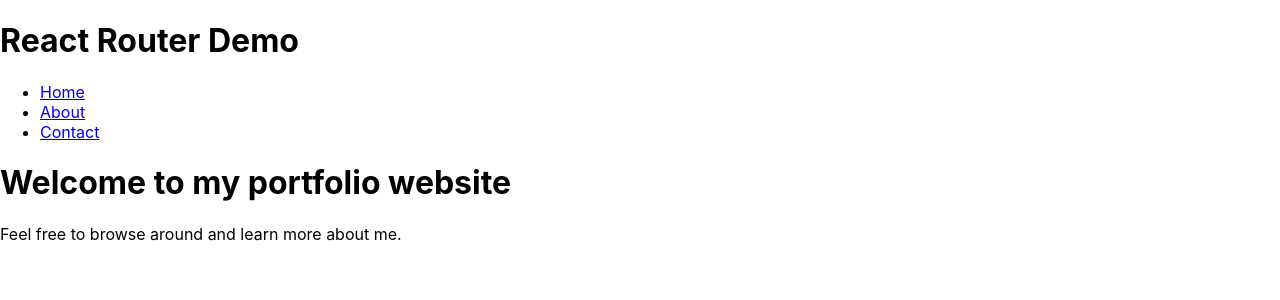
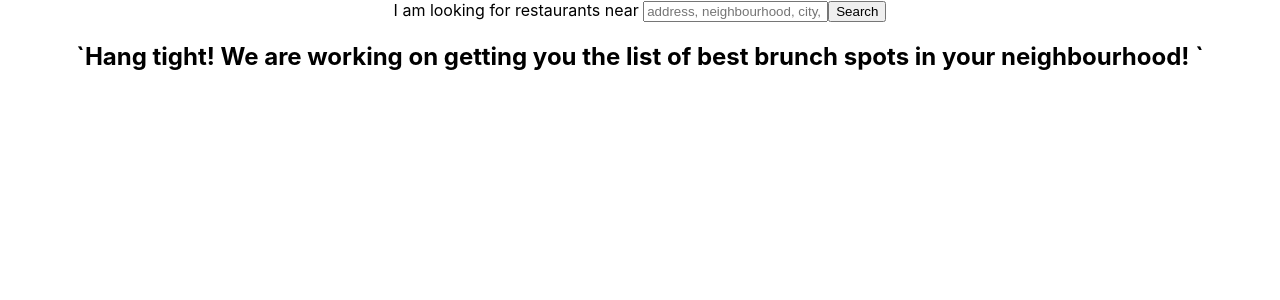
Before and after one commit to MakoMitsuki/plaidypus-yelp, a React (Create React App) app in the folder plaidypus-yelp/: page / in a window 1280 px wide. Shown: the top 300 px of the page. Built offline with nearby package versions, Linux system fonts and the light colour scheme.

Commit message:
working search by location

```diff
--- a/plaidypus-yelp/package.json
+++ b/plaidypus-yelp/package.json
@@ -2,10 +2,12 @@
   "name": "plaidypus-yelp",
   "version": "0.1.0",
   "private": true,
+  "proxy": "http://localhost:3001",
   "dependencies": {
     "@testing-library/jest-dom": "^5.11.10",
     "@testing-library/react": "^11.2.6",
     "@testing-library/user-event": "^12.8.3",
+    "axios": "^0.21.1",
     "react": "^17.0.2",
     "react-dom": "^17.0.2",
     "react-router-dom": "^5.2.0",
--- a/plaidypus-yelp/src/App.js
+++ b/plaidypus-yelp/src/App.js
@@ -1,52 +1,16 @@
+import React, { Component } from 'react';
 import './App.css';
-import { NavLink, Switch, Route } from 'react-router-dom';
+import { ResultsList } from './components/ResultsList.js';
 
-const App = () => (
-  <div className='app'>
-    <h1>React Router Demo</h1>
-    <Navigation />
-    <Main />
-  </div>
-);
+class App extends Component {
 
-const Navigation = () => (
-  <nav>
-    <ul>
-      <li><NavLink exact activeClassName="current" to='/'>Home</NavLink></li>
-      <li><NavLink exact activeClassName="current" to='/about'>About</NavLink></li>
-      <li><NavLink exact activeClassName="current" to='/contact'>Contact</NavLink></li>
-    </ul>
-  </nav>
-);
-
-const Home = () => (
-  <div className='home'>
-    <h1>Welcome to my portfolio website</h1>
-    <p> Feel free to browse around and learn more about me.</p>
-  </div>
-);
-
-const About = () => (
-  <div className='about'>
-    <h1>About Me</h1>
-    <p>Ipsum dolor dolorem consectetur est velit fugiat. Dolorem provident corporis fuga saepe distinctio ipsam? Et quos harum excepturi dolorum molestias?</p>
-    <p>Ipsum dolor dolorem consectetur est velit fugiat. Dolorem provident corporis fuga saepe distinctio ipsam? Et quos harum excepturi dolorum molestias?</p>
-  </div>
-);
-
-const Contact = () => (
-  <div className='contact'>
-    <h1>Contact Me</h1>
-    <p>You can reach me via email: <strong>hello@example.com</strong></p>
-  </div>
-);
-
-const Main = () => (
-  <Switch>
-    <Route exact path='/' component={Home}></Route>
-    <Route exact path='/about' component={About}></Route>
-    <Route exact path='/contact' component={Contact}></Route>
-  </Switch>
-);
+  render() {
+    return (
+      <div className="App">
+        <ResultsList />
+      </div>
+    );
+  }
+}
 
 export default App;
--- /dev/null
+++ b/plaidypus-yelp/src/components/ResultsList.js
@@ -0,0 +1,97 @@
+import React, { Component } from 'react';
+
+export class SearchListItem extends Component {
+    constructor(props) {
+        super(props);
+    }
+
+    renderCategories () {
+        return [];
+    }
+
+    render() {
+        return (<div>
+            <h2>{this.props.restaurant.name}</h2>
+            <p>{this.props.restaurant.rating}</p>
+        </div>)
+    }
+}
+
+export class ResultsList extends Component {
+
+    constructor(props) {
+        super(props);
+        this.state = {
+            results: [],
+            errorState: null,
+            loading: false,
+        };
+    }
+
+    //function to get information from API
+    getRestaurantsFromApi (locationSearched) {
+        this.setState({ loading: true })
+
+        fetch(`/fetchRestaurants/${locationSearched}`).then( response => response.json())
+            .then((response) => {
+                console.log(response)
+                this.setState({ results: response, loading: false })
+            })
+            .catch((err) => {
+                this.setState({ errorState: `Sorry we coudln't find information related to the location you search, do you want to try something else?`, loading: false })
+        })
+    }
+
+    renderEmptyState () {
+        return (
+            <h2>`Hang tight! We are working on getting you the list of best brunch spots in your neighbourhood! `</h2>
+        )
+    }
+
+    renderRestaurantInfo () {
+        const RestaruantList = this.state.results.map((restaurant) => {
+            return (
+                <SearchListItem restaurant={restaurant}/>
+            );
+        });
+
+        return(
+            <div>{RestaruantList}</div>
+        )
+    }
+
+    handleSearchChange = (e) => {
+        this.setState({
+            searchLocationQuery: e.target.value
+        })
+    }
+
+    handleFormSubmit = (e) => {
+        e.preventDefault();
+        this.getRestaurantsFromApi(this.state.searchLocationQuery);
+    }
+
+    render() {
+        return (
+            <div>
+                <form onSubmit={(e) => this.handleFormSubmit(e)}>
+                    <label htmlFor = 'location' className = 'searchForm__label'>
+                        I am looking for restaurants near </label>
+                    <input type = 'text' id = 'location' placeholder = 'address, neighbourhood, city, province or postal code' value = {this.state.searchLocationQuery} onChange = {this.handleSearchChange}
+                        className = 'searchForm__input'
+                        />
+                    <button type = 'submit' className = 'searchForm__button'>Search</button>
+                </form>
+                <section className="RestuarantList">
+                    {this.state.results.length ? this.renderRestaurantInfo() : this.renderEmptyState()}
+
+                    {/*conditional rendering for error state - when this.state.errorState is not true*/}
+                    {!!this.state.errorState &&
+                        <h1>{this.state.error}</h1>
+                    }
+                </section>
+            </div>
+        )
+    }
+
+}
```
Also changed, not shown: 1 other file (tests, documents, lock files or other folders).
